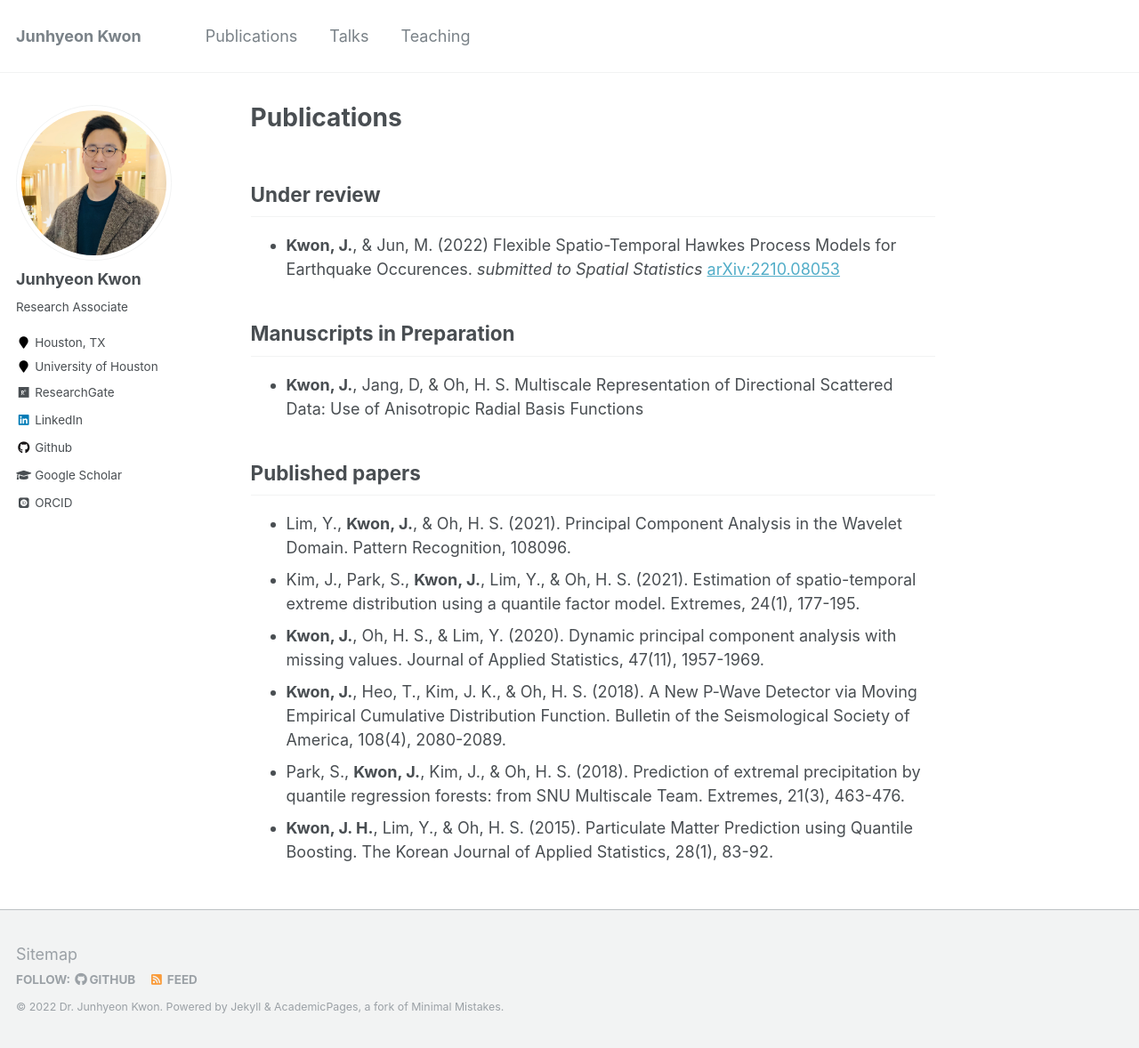
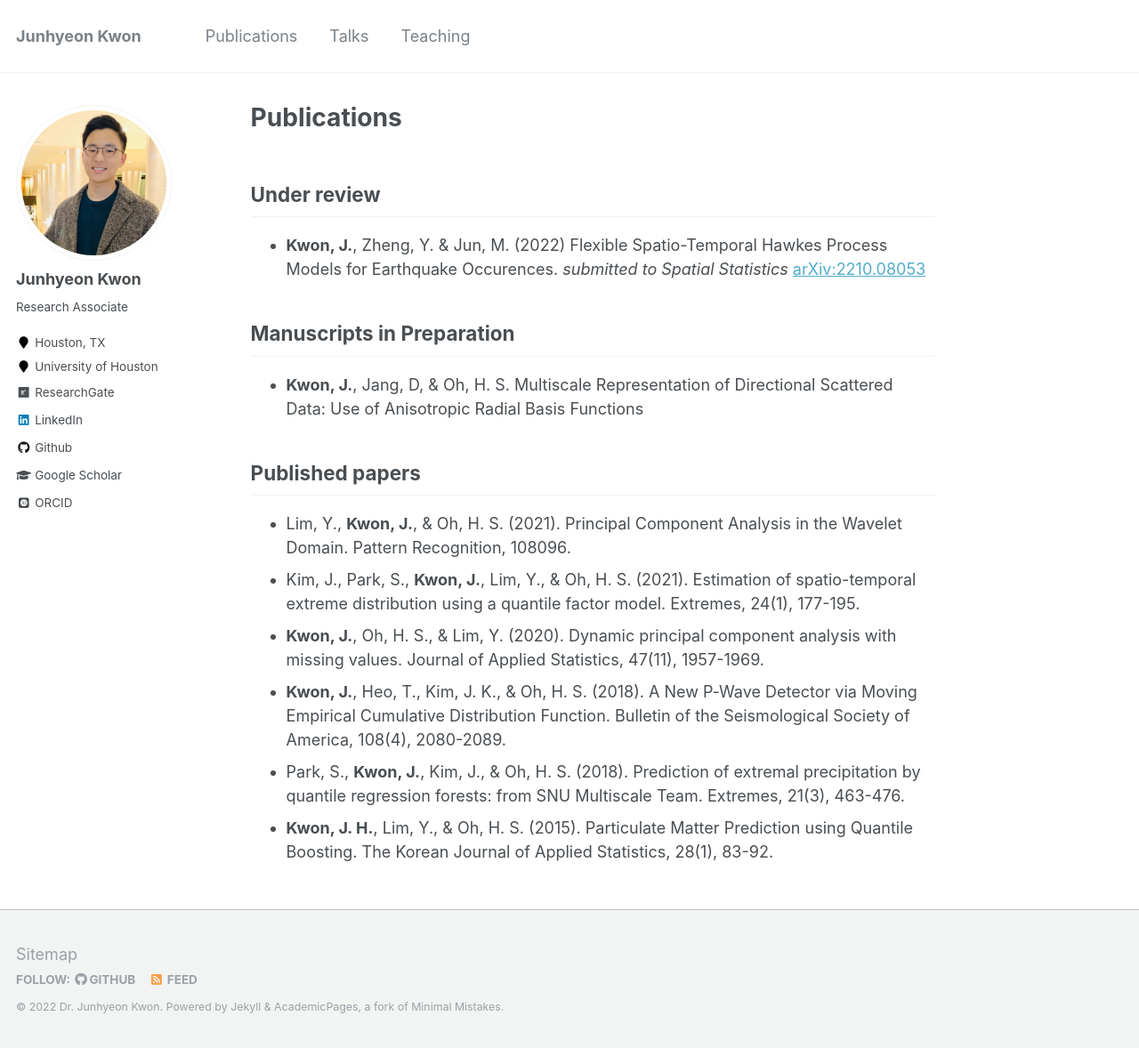
Before and after one commit to JunhyeonKwon/junhyeonkwon.github.io, a Jekyll site: the page built from _pages/publications.md, in a window 1280 px wide and 1178 px high. Shown: the whole window at 89% size. Built offline with Jekyll 4.4.1, drawn with Linux system fonts in a browser that asks for light colours; some web fonts are replaced.

Commit message:
Update publications.md

```diff
--- a/_pages/publications.md
+++ b/_pages/publications.md
@@ -6,7 +6,7 @@ author_profile: true
 
 ## Under review
 
-- **Kwon, J.**, & Jun, M. (2022) Flexible Spatio-Temporal Hawkes Process Models for Earthquake Occurences. *submitted to Spatial Statistics* [arXiv:2210.08053](https://arxiv.org/abs/2210.08053)
+- **Kwon, J.**, Zheng, Y. & Jun, M. (2022) Flexible Spatio-Temporal Hawkes Process Models for Earthquake Occurences. *submitted to Spatial Statistics* [arXiv:2210.08053](https://arxiv.org/abs/2210.08053)
 
 ## Manuscripts in Preparation
 
```
